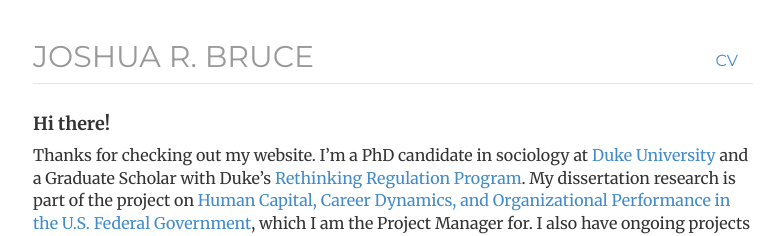
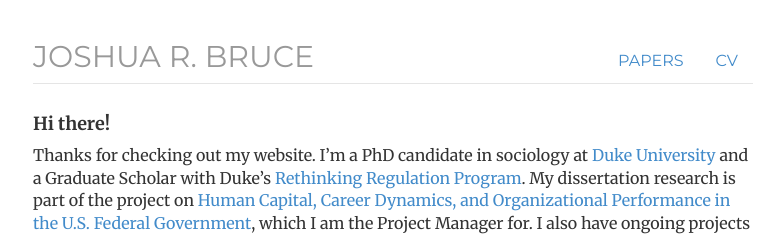
Before and after one commit to joshuarbruce/joshuarbruce.github.io, a Jekyll site: the page built from index.html, in a window 1280 px wide. Shown: the top 236 px of the page, without its empty margins (247-1030 px from the left). Built offline with Jekyll 4.4.1, drawn with Linux system fonts in a browser that asks for light colours; nearby versions of some CDN libraries.

Commit message:
Update header.html

```diff
--- a/_includes/header.html
+++ b/_includes/header.html
@@ -1,7 +1,7 @@
 <div class="header">
 	<ul class="nav nav-pills pull-right">
+		<li class="{{ page.papers }}"><a href="/_papers" title="Papers">Papers</a></li>
 		<li class="{{ page.cv }}"><a href="/cv" title="CV">CV</a></li>
-	<!--	<li class="{{ page.pubs }}"><a href="/pubs" title="publications">Publications</a></li> -->
 	</ul>
 	<h2 class="text-muted" text-decoration="none" color="#999999"><a href="/">Joshua R. Bruce</a></h2>
 </div> <!-- /header -->
```
